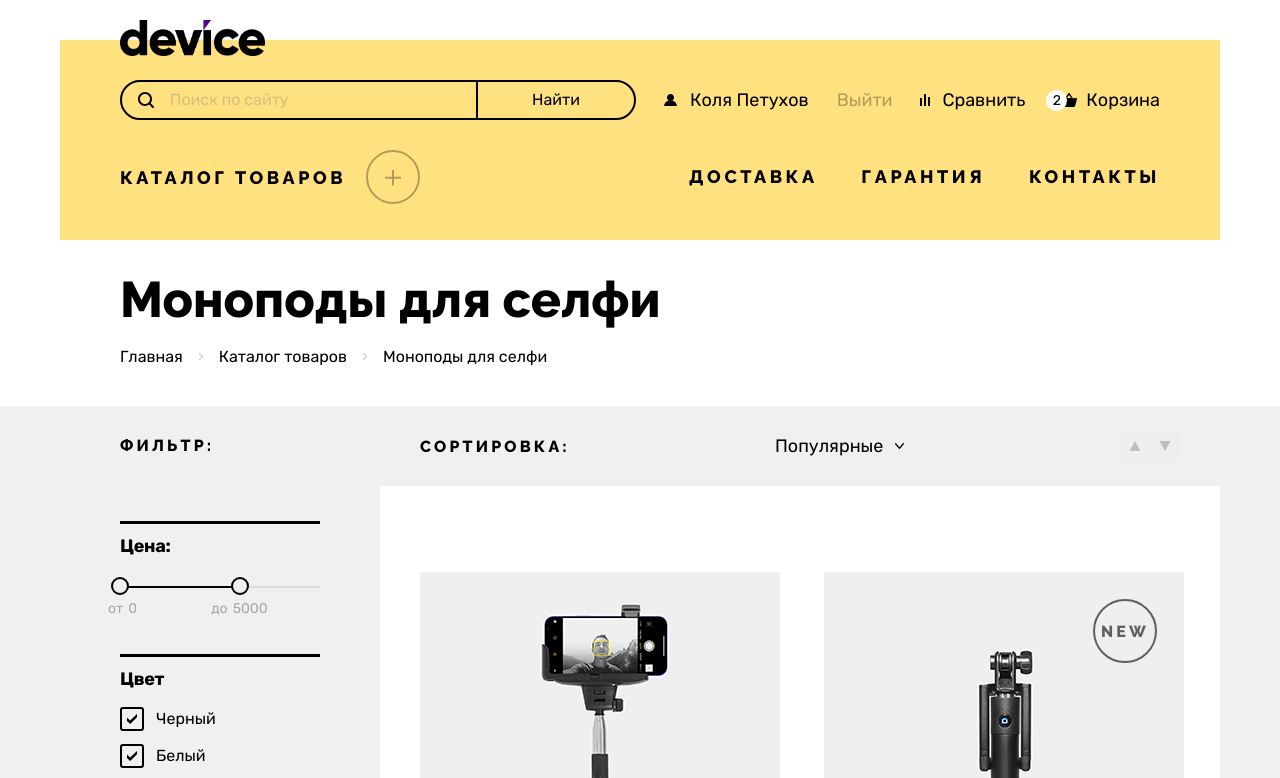
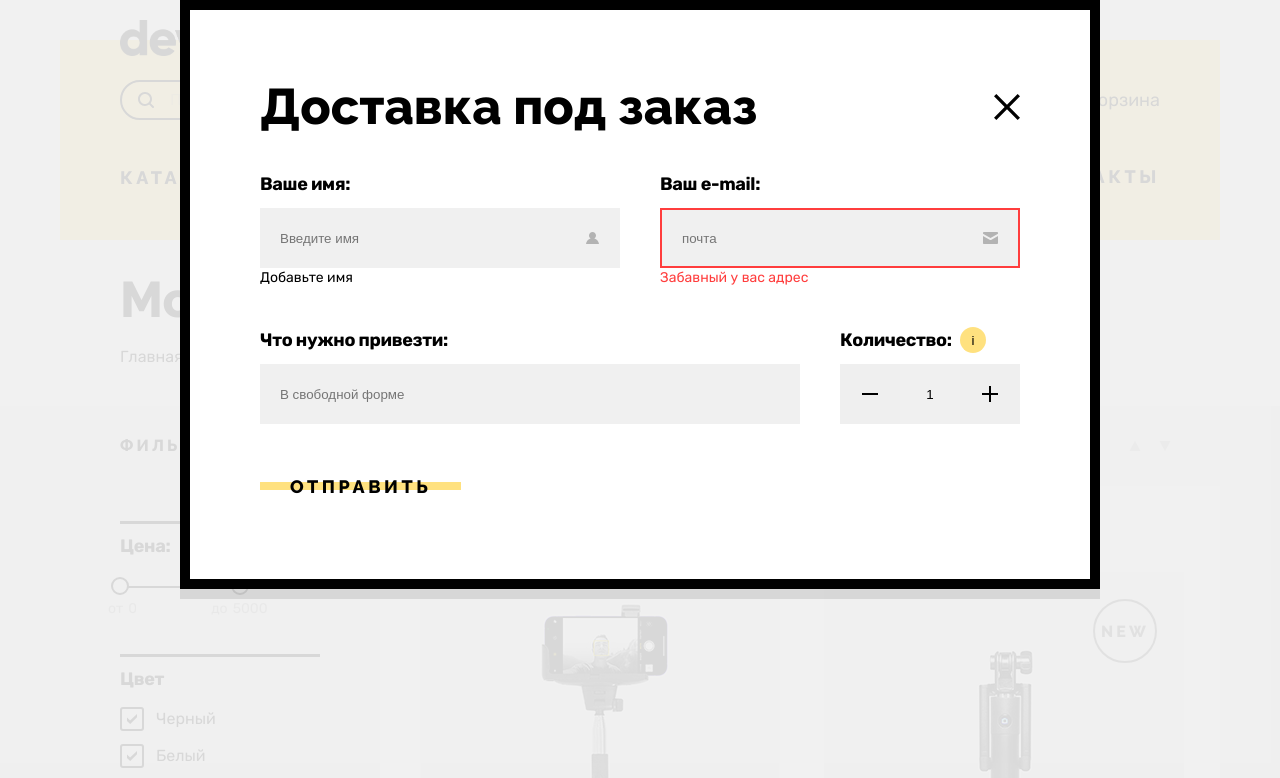
Before and after one commit to htmlacademy-htmlcss/2280491-device-36, a plain HTML site: page catalog.html in a window 1280 px wide. Shown: the top 778 px of the page. Drawn offline with Linux system fonts and the light colour scheme.

Commit message:
added modal for catalog

```diff
--- a/catalog.html
+++ b/catalog.html
@@ -449,5 +449,51 @@
                 </a>
             </div>
         </footer>
+
+        <div class="modal">
+            <div class="modal-wrapper">
+                <button class="modal-close-btn">
+                    <span class="visually-hidden">Закрыть</span>
+                </button>
+
+                <section class="modal-content">
+                    <h2 class="title">Доставка под заказ</h2>
+                    <form class="modal-form" action="https://echo.htmlacademy.ru/" method="post">
+                        <div class="modal-form-line">
+                            <div class="modal-form-item personal-data">
+                                <label for="name">Ваше имя:</label>
+                                <input class="personal-data-input personal-data-name" type="text" id="name" placeholder="Введите имя" required>
+                                <span class="text-small input-descr">Добавьте имя</span>
+                            </div>
+                            <div class="modal-form-item personal-data">
+                                <label for="email">Ваш e-mail:</label>
+                                <input class="personal-data-input personal-data-email input-error" type="email" id="email" placeholder="почта" required>
+                                <span class="text-small input-descr input-descr-error">Забавный у вас адрес</span>
+                            </div>
+                        </div>
+                        <div class="modal-form-line">
+                            <div class="modal-form-item modal-delivery">
+                                <label for="product-delivery">Что нужно привезти:</label>
+                                <input class="modal-product-delivery-input" type="text" id="product-delivery" placeholder="В свободной форме">
+                            </div>
+                            <div class="modal-form-item modal-delivery">
+                                <label>Количество:</label>
+                                <button class="modal-tooltip" type="button">i</button>
+                                <p class="text-small modal-tooltip-open">
+                                    Постараемся найти, сколько нужно.
+                                    Привезём сколько получится по требованиям<br>к провозу багажа.
+                                </p>
+                                <div class="modal-product-number">
+                                    <button type="button"></button>
+                                    <input type="number" value="1">
+                                    <button type="button"></button>
+                                </div>
+                            </div>
+                        </div>
+                        <button class="colored-btn modal-btn" type="submit">Отправить</button>
+                    </form>
+                </section>
+            </div>
+        </div>
     </body>
 </html>
--- a/styles/styles.css
+++ b/styles/styles.css
@@ -399,6 +399,7 @@ body {
     margin: 0;
     display: flex;
     justify-content: space-between;
+    z-index: 4;
 }
 
 .main-nav ul {
@@ -487,6 +488,7 @@ body {
 
 .slider-arrow:disabled {
     opacity: 0.1;
+    cursor: default;
 }
 
 .slider-prev {
@@ -591,6 +593,7 @@ body {
 
 .slider-pagination-button:disabled {
     opacity: 0.1;
+    cursor: default;
 }
 
 .slider-pagination-button-current {
@@ -1964,7 +1967,7 @@ body {
     height: 100%;
     background-color: rgba(240, 240, 240, 0.9);
     z-index: 4;
-    display: none;
+    display: block;
 }
 
 .modal-wrapper {
```
Also changed, not shown: index.html (+0 -4 lines).
